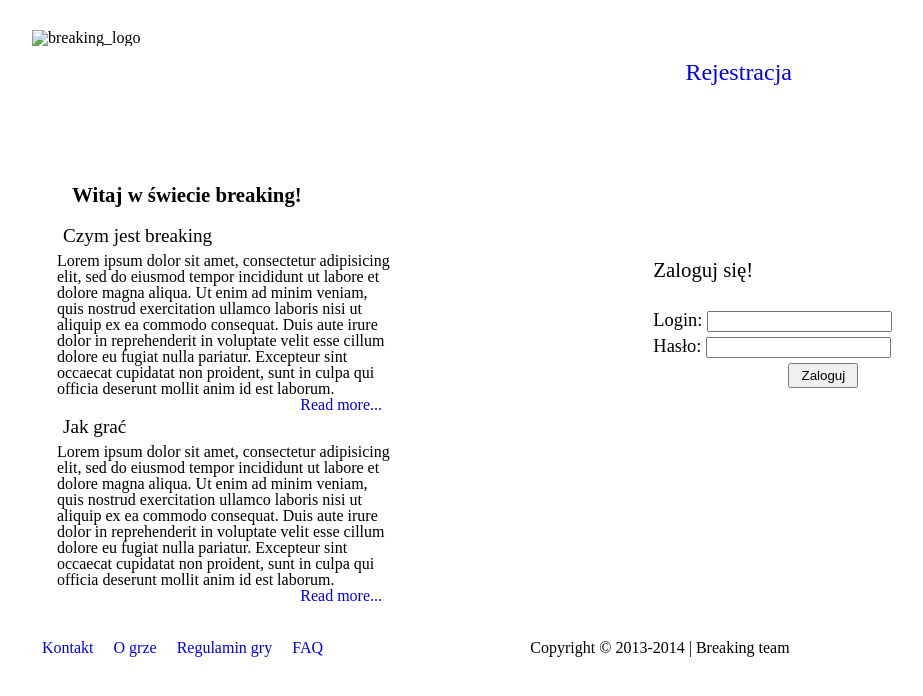
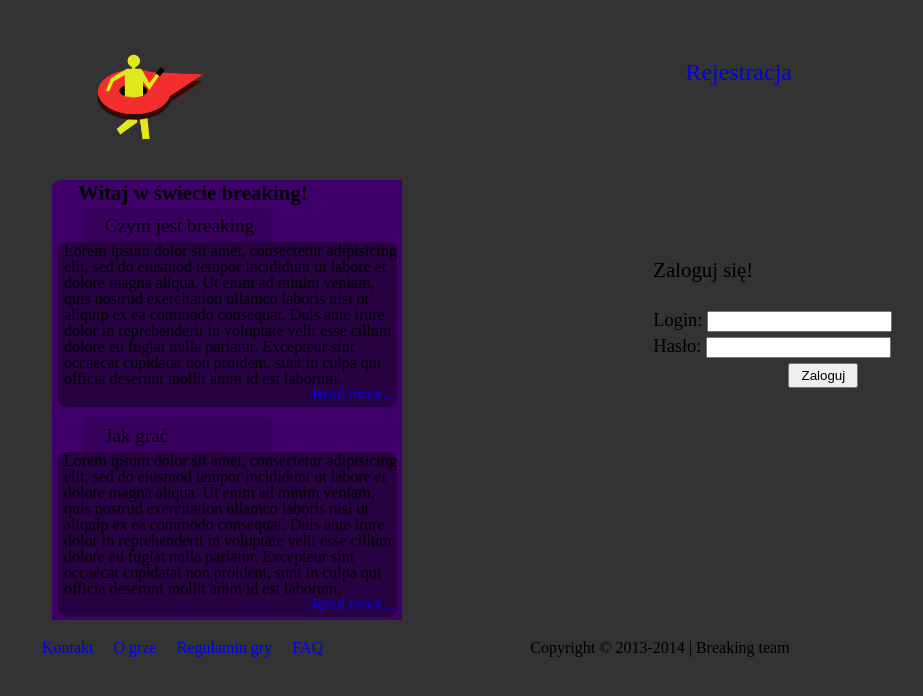
Before and after one commit to ibiss/breaking, a Django app: template breaking/templates/index.html in a window 1280 px wide. Shown: the top 696 px of the page, without its empty margins (128-1051 px from the left). Run offline with Django 3.2, Linux system fonts and the light colour scheme; the template is opened without the code that fills it, so the values that code supplies are empty; parts of the project's set-up code (start-up, migrations or seed data) failed here and were passed over.

Commit message:
Change CSS file

```diff
--- a/breaking/style.css
+++ b/breaking/style.css
@@ -58,6 +58,7 @@ table {
 html{
 	width: 960px;
 	margin: 0 auto;
+	background-color: #333333;
 }
 
 /*
@@ -72,9 +73,11 @@ header{
 
 header #logo{
 	float: left;
+	margin-left: 50px;
 }
 header #logo img{
-	width: 350px;
+
+	width: 130px;
 	height: 130px;
 }
 
@@ -107,28 +110,32 @@ body{
 	height: 600px;
 }
 
-body #description{
-	width: 350px;
-	height: 440px;
-	float: left;
-	margin-left: 20px;
+body #description {
+    background-image: url("images/description.png");
+    background-repeat: no-repeat;
+    float: left;
+    height: 440px;
+    margin-left: 20px;
+    width: 350px;
 }
-
-body #description h2{
-	font-size: 1.3em;
-	font-weight: bold;
-	padding: 5px 20px 5px;
+body #description h2 {
+    font-size: 1.3em;
+    font-weight: bold;
+    padding: 3px 26px;
 }
-
-body #description .node{
-	padding: 5px 10px 5px 5px;
+body #description .node {
+    background-image: url("images/node.png");
+    background-repeat: no-repeat;
+    height: 200px;
+    padding: 5px 10px 5px 7px;
+    width: 340px;
+    margin-left: 5px;
 }
-
-body #description .node h3{
-	font-size: 1.2em;
-	padding-bottom: 8px;
-	padding-left: 6px;
-	padding-top: 10px;
+body #description .node h3 {
+    font-size: 1.2em;
+    padding-bottom: 8px;
+    padding-left: 41px;
+    padding-top: 4px;
 }
 
 body #description .node p{
--- a/breaking/templates/index.html
+++ b/breaking/templates/index.html
@@ -10,7 +10,7 @@
 
 	<header>
 		<div id="logo">
-			<img src="" alt="breaking_logo">
+			<img src="images/logo_breaking.png" alt="breaking_logo">
 		</div>
 		<div id="registration">
 			<a href="/register/">Rejestracja</a>
```
Also changed, not shown: breaking/images/description.png (added), breaking/images/logo_breaking.png (added), breaking/images/node.png (added).
